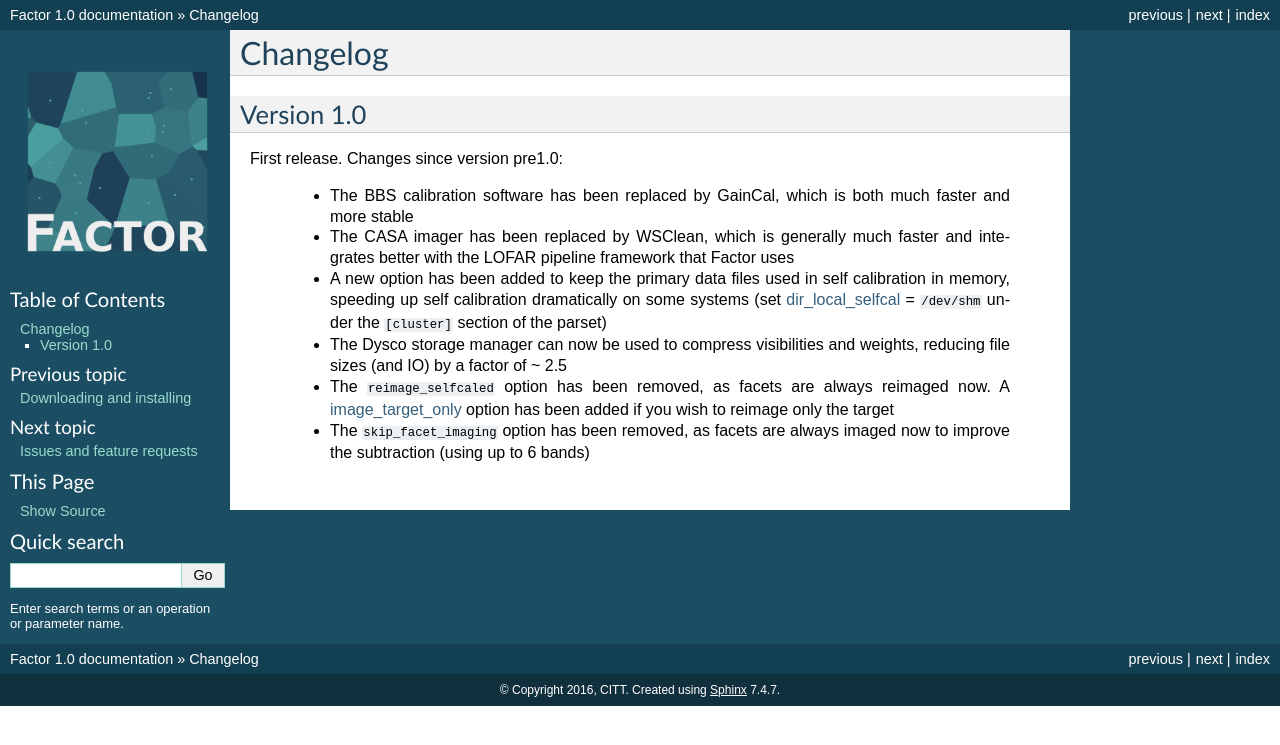
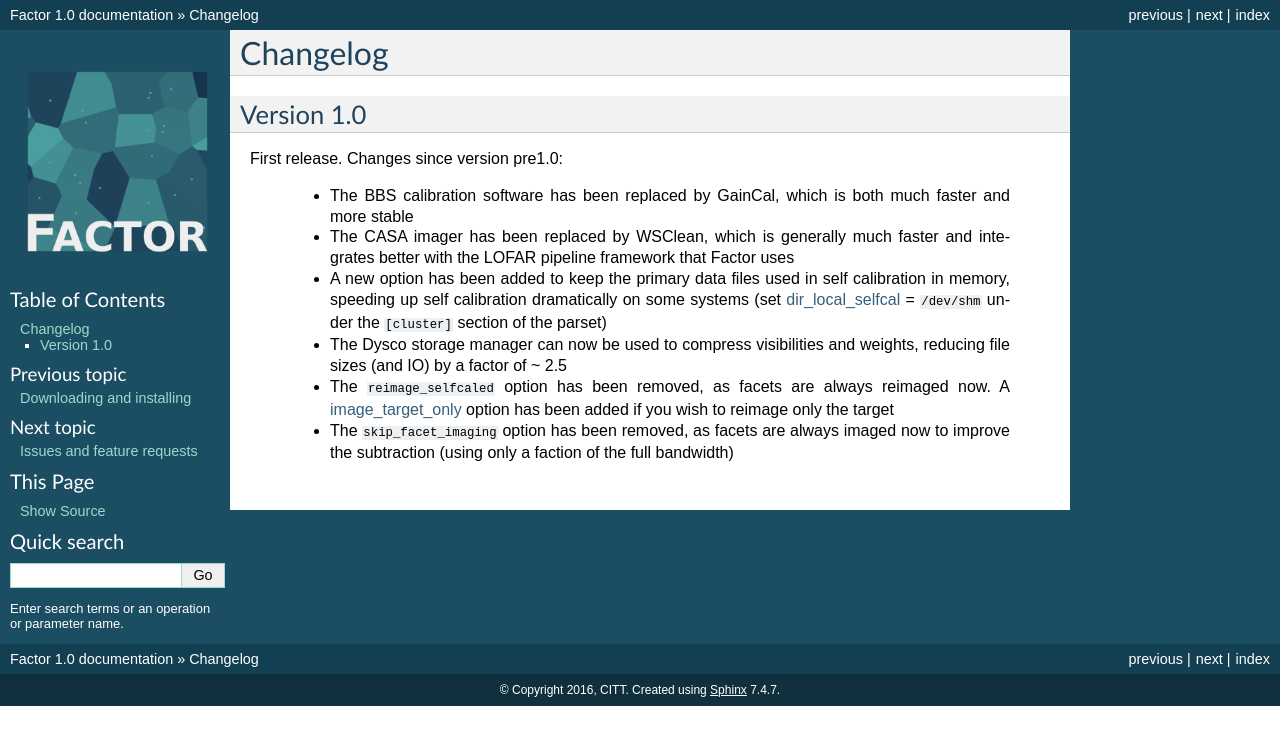
Before and after one commit to lofar-astron/factor, a Sphinx documentation site: the page built from docs/source/changelog.rst, in a window 1280 px wide. Shown: the top 745 px of the page. Built offline with Sphinx 7.4.7, drawn with Linux system fonts in a browser that asks for light colours.

Commit message:
Tweak changelog

```diff
--- a/docs/source/changelog.rst
+++ b/docs/source/changelog.rst
@@ -13,4 +13,4 @@ First release. Changes since version pre1.0:
     * A new option has been added to keep the primary data files used in self calibration in memory, speeding up self calibration dramatically on some systems (set :term:`dir_local_selfcal` = ``/dev/shm`` under the ``[cluster]`` section of the parset)
     * The Dysco storage manager can now be used to compress visibilities and weights, reducing file sizes (and IO) by a factor of ~ 2.5
     * The ``reimage_selfcaled`` option has been removed, as facets are always reimaged now. A :term:`image_target_only` option has been added if you wish to reimage only the target
-    * The ``skip_facet_imaging`` option has been removed, as facets are always imaged now to improve the subtraction (using up to 6 bands)
+    * The ``skip_facet_imaging`` option has been removed, as facets are always imaged now to improve the subtraction (using only a faction of the full bandwidth)
```
